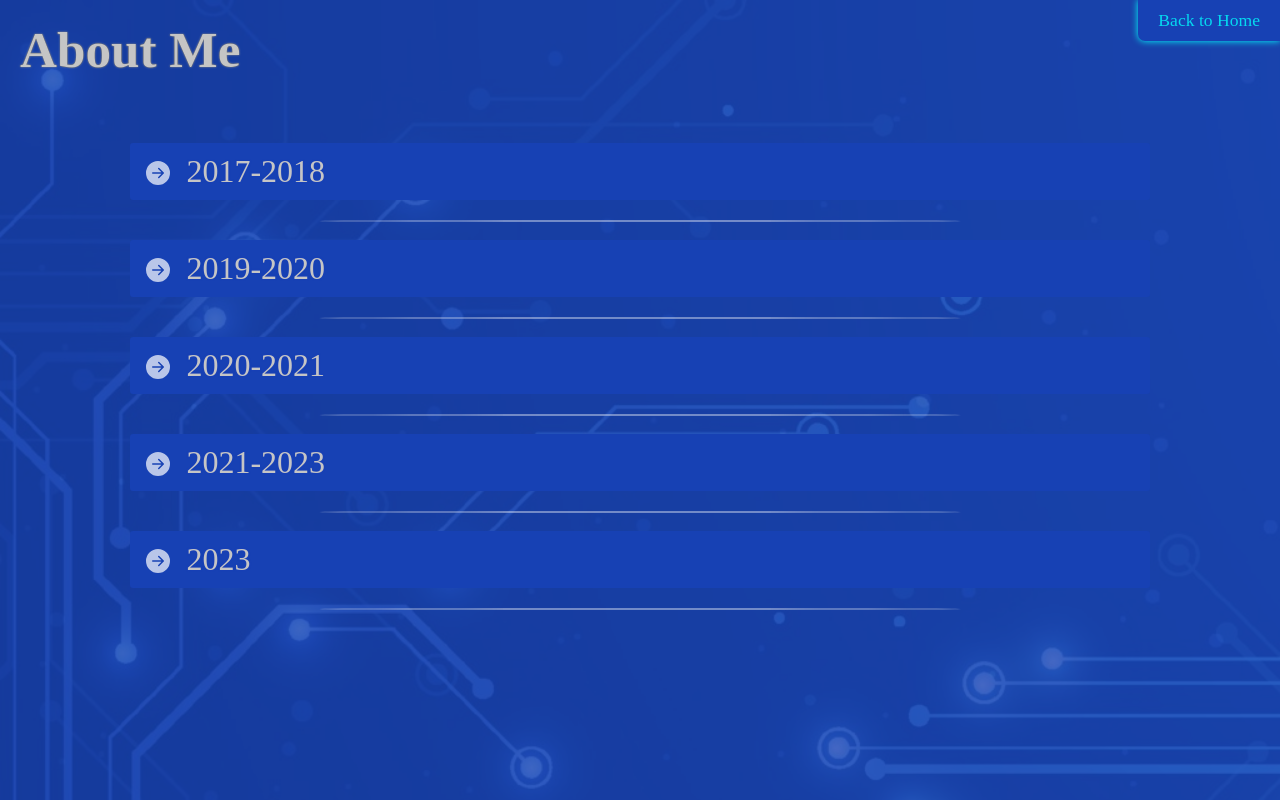
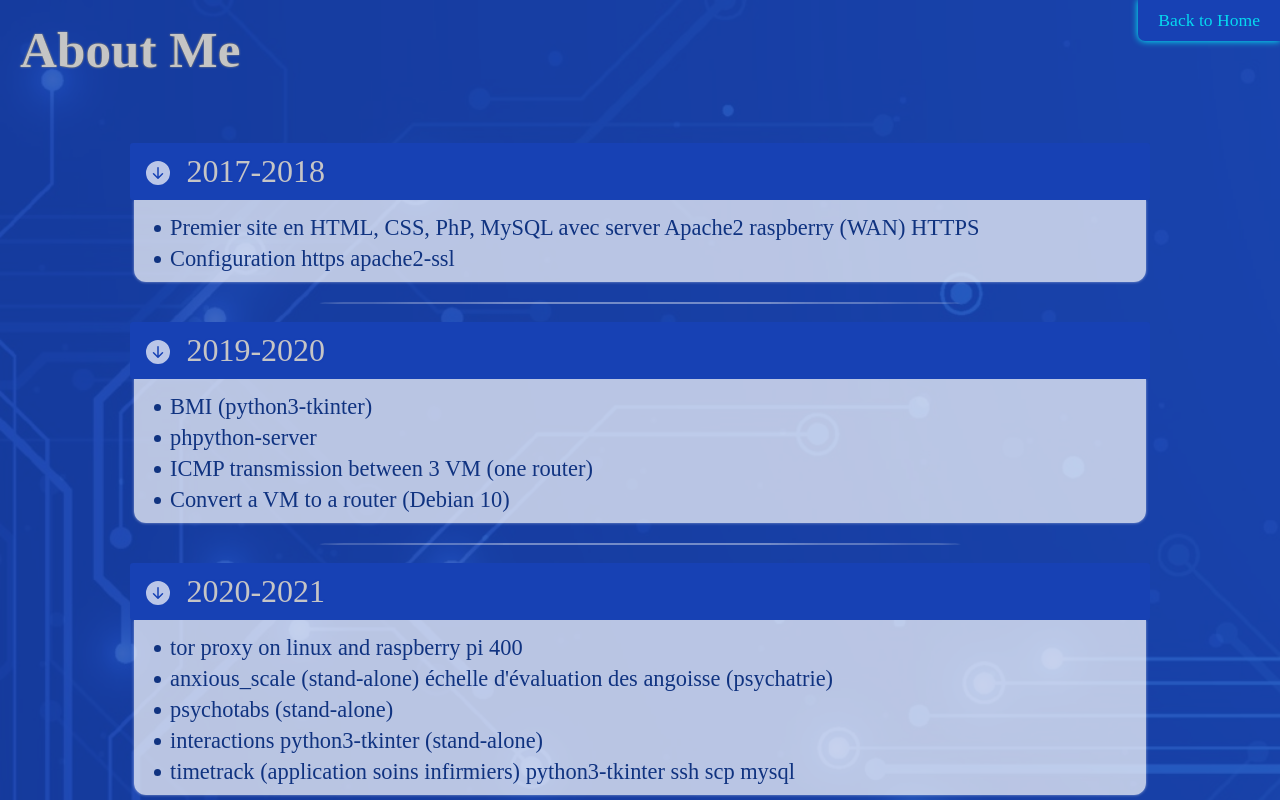
Before and after one commit to TLRKiliann/yarn-portfolio, a Next.js app in the folder my-portfolio/: page /about in a window 1280 px wide. Shown: the top 800 px of the page. Built offline with nearby package versions, Linux system fonts and the light colour scheme; a web font is replaced by a local one.

Commit message:
some changes

```diff
--- a/my-portfolio/pages/about/index.tsx
+++ b/my-portfolio/pages/about/index.tsx
@@ -1,5 +1,4 @@
-import React, { useState } from 'react'
-//import Link from 'next/link'
+import { useState } from 'react'
 import Image from 'next/image'
 import Layout from "../../components/Layout"
 import ButtonGoHome from "../../components/ButtonGoHome"
@@ -14,11 +13,11 @@ import styles from '@/styles/About.module.scss'
 
 const About:React.FC = () => {
 
-  const [first, setFirst] = useState<boolean>(false)
-  const [second, setSecond] = useState<boolean>(false)
-  const [third, setThird] = useState<boolean>(false)
-  const [four, setFour] = useState<boolean>(false)
-  const [five, setFive] = useState<boolean>(false)
+  const [first, setFirst] = useState<boolean>(true)
+  const [second, setSecond] = useState<boolean>(true)
+  const [third, setThird] = useState<boolean>(true)
+  const [four, setFour] = useState<boolean>(true)
+  const [five, setFive] = useState<boolean>(true)
 
   const handleFirst = () => {
     setFirst(first => !first)
--- a/my-portfolio/pages/gallery/index.tsx
+++ b/my-portfolio/pages/gallery/index.tsx
@@ -1,7 +1,6 @@
 import { useState } from 'react'
 import { useRouter } from 'next/router'
 import { motion, AnimatePresence } from "framer-motion"
-import Link from 'next/link'
 import Image from 'next/image'
 import Layout from "../../components/Layout"
 import ButtonGoHome from "../../components/ButtonGoHome"
```
Also changed, not shown: my-portfolio/pages/index.tsx (+12 -6 lines).
